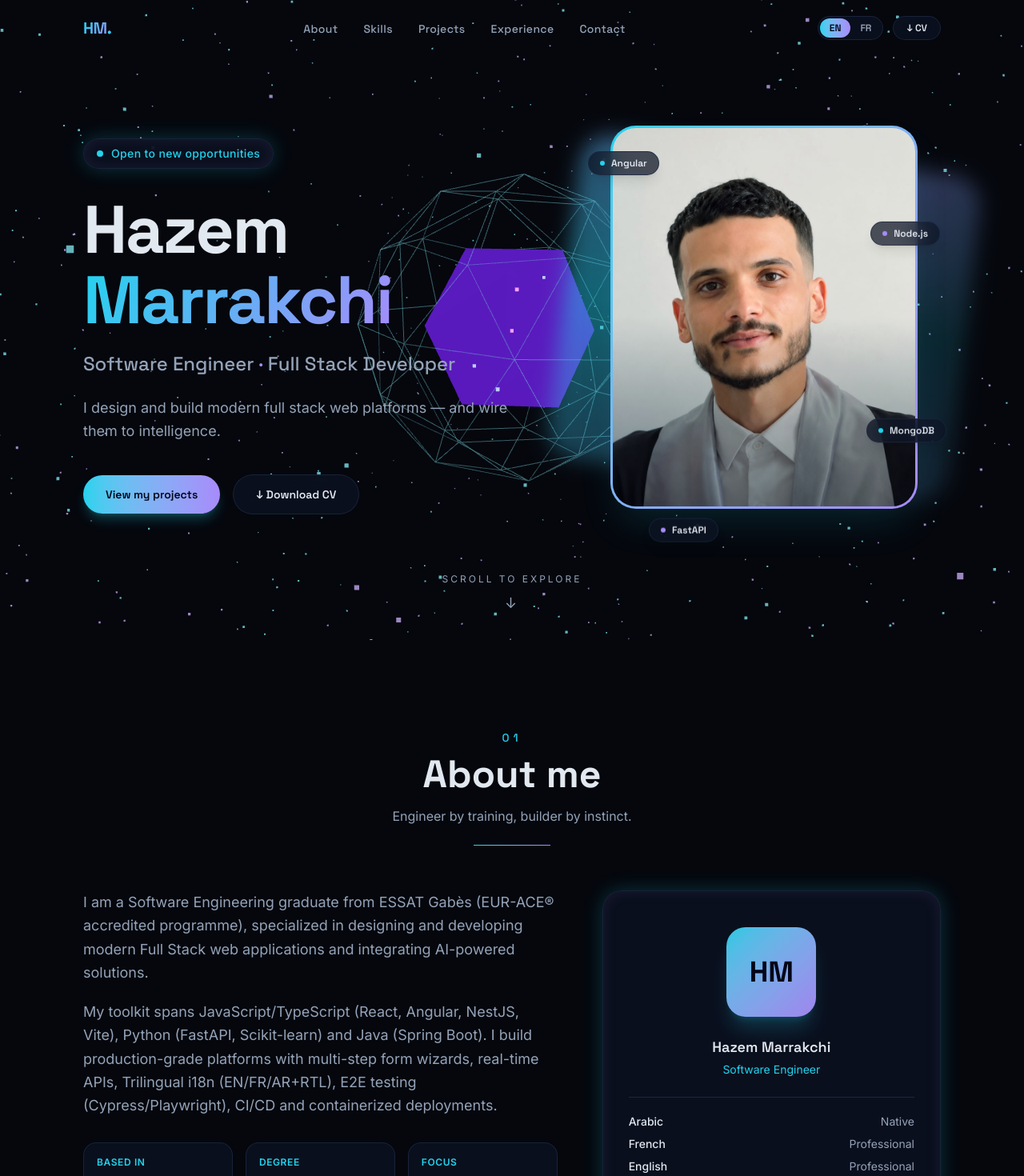
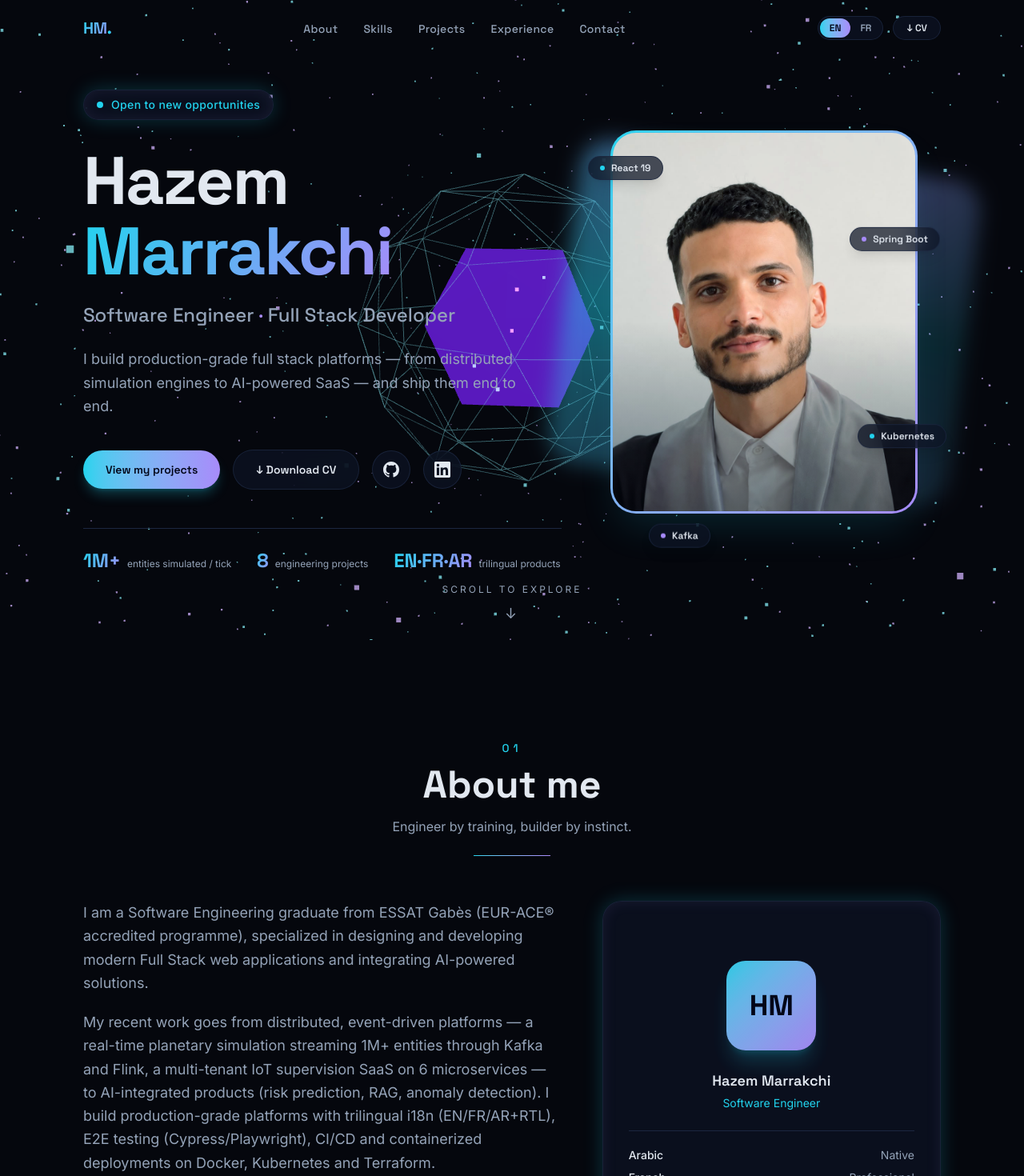
Before and after one commit to HazemMarrakchi/portfolio, a React (Vite) app: page / in a window 1280 px wide. Shown: the top 1470 px of the page at 80% size. Built offline with nearby package versions, Linux system fonts and the light colour scheme.

Commit message:
feat: add GAIA + TelemetryHub flagship projects, refresh pitch & skills, social CTAs, SEO (OG + JSON-LD)

```diff
--- a/index.html
+++ b/index.html
@@ -6,9 +6,40 @@
     <meta name="viewport" content="width=device-width, initial-scale=1.0" />
     <meta
       name="description"
-      content="Hazem Marrakchi — Software Engineer & Full Stack Developer. Angular, Node.js, Spring Boot, FastAPI. Building modern web platforms with AI integration."
+      content="Hazem Marrakchi — Software Engineer & Full Stack Developer. Distributed platforms (Kafka, Flink, Spring Boot), Angular, React, NestJS, FastAPI. Building production-grade web platforms with AI integration."
+    />
+    <meta name="theme-color" content="#05070d" />
+    <meta property="og:type" content="website" />
+    <meta property="og:title" content="Hazem Marrakchi — Software Engineer" />
+    <meta
+      property="og:description"
+      content="Full Stack Engineer building production-grade platforms: distributed simulation (1M+ entities/tick), multi-tenant IoT SaaS, AI-powered products."
+    />
+    <meta property="og:url" content="https://hazemmarrakchi.github.io/portfolio/" />
+    <meta property="og:image" content="https://hazemmarrakchi.github.io/portfolio/hazemphoto.jpeg" />
+    <meta name="twitter:card" content="summary_large_image" />
+    <meta name="twitter:title" content="Hazem Marrakchi — Software Engineer" />
+    <meta
+      name="twitter:description"
+      content="Full Stack Engineer building production-grade platforms: distributed simulation, multi-tenant IoT SaaS, AI-powered products."
     />
     <title>Hazem Marrakchi — Software Engineer</title>
+    <script type="application/ld+json">
+      {
+        "@context": "https://schema.org",
+        "@type": "Person",
+        "name": "Hazem Marrakchi",
+        "jobTitle": "Software Engineer",
+        "url": "https://hazemmarrakchi.github.io/portfolio/",
+        "sameAs": [
+          "https://github.com/HazemMarrakchi",
+          "https://www.linkedin.com/in/hazem-marrakchi/"
+        ],
+        "address": { "@type": "PostalAddress", "addressLocality": "Gabès", "addressCountry": "TN" },
+        "alumniOf": { "@type": "CollegeOrUniversity", "name": "ESSAT Gabès" },
+        "knowsAbout": ["Full Stack Development", "Distributed Systems", "Apache Kafka", "Spring Boot", "Angular", "React", "Machine Learning"]
+      }
+    </script>
     <link rel="preconnect" href="https://fonts.googleapis.com" />
     <link rel="preconnect" href="https://fonts.gstatic.com" crossorigin />
     <link
--- a/src/data/profile.ts
+++ b/src/data/profile.ts
@@ -42,8 +42,8 @@ export const profile = {
   role: { en: 'Software Engineer', fr: 'Ingénieur en Génie Logiciel' },
   tagline: { en: 'Full Stack Developer', fr: 'Développeur Full Stack' },
   heroPitch: {
-    en: 'I design and build modern full stack web platforms — and wire them to intelligence.',
-    fr: "Je conçois et développe des plateformes web full stack modernes — connectées à l'intelligence artificielle.",
+    en: 'I build production-grade full stack platforms — from distributed simulation engines to AI-powered SaaS — and ship them end to end.',
+    fr: "Je construis des plateformes full stack de niveau production — des moteurs de simulation distribués aux SaaS augmentés par l'IA — et je les livre de bout en bout.",
   },
   about: [
     {
@@ -51,8 +51,8 @@ export const profile = {
       fr: "Diplômé en Génie Logiciel de l'ESSAT Gabès (programme accrédité EUR-ACE®), je suis spécialisé dans la conception et le développement d'applications web Full Stack modernes et l'intégration de solutions d'intelligence artificielle.",
     },
     {
-      en: 'My toolkit spans JavaScript/TypeScript (React, Angular, NestJS, Vite), Python (FastAPI, Scikit-learn) and Java (Spring Boot). I build production-grade platforms with multi-step form wizards, real-time APIs, Trilingual i18n (EN/FR/AR+RTL), E2E testing (Cypress/Playwright), CI/CD and containerized deployments.',
-      fr: "Ma boîte à outils couvre JavaScript/TypeScript (React, Angular, NestJS, Vite), Python (FastAPI, Scikit-learn) et Java (Spring Boot). Je construis des plateformes de production avec formulaires multi-étapes, APIs en temps réel, i18n trilingue (EN/FR/AR+RTL), tests E2E (Cypress/Playwright), CI/CD et déploiements conteneurisés.",
+      en: 'My recent work goes from distributed, event-driven platforms — a real-time planetary simulation streaming 1M+ entities through Kafka and Flink, a multi-tenant IoT supervision SaaS on 6 microservices — to AI-integrated products (risk prediction, RAG, anomaly detection). I build production-grade platforms with trilingual i18n (EN/FR/AR+RTL), E2E testing (Cypress/Playwright), CI/CD and containerized deployments on Docker, Kubernetes and Terraform.',
+      fr: "Mes réalisations récentes vont des plateformes distribuées événementielles — une simulation planétaire temps réel streamant 1M+ entités via Kafka et Flink, un SaaS IoT multi-tenant sur 6 microservices — aux produits augmentés par l'IA (prédiction de risque, RAG, détection d'anomalies). Je construis des plateformes de production avec i18n trilingue (EN/FR/AR+RTL), tests E2E (Cypress/Playwright), CI/CD et déploiements conteneurisés sur Docker, Kubernetes et Terraform.",
     },
   ] as Localized[],
   skillGroups: [
@@ -69,20 +69,24 @@ export const profile = {
       items: ['Node.js', 'NestJS', 'Express.js', 'Spring Boot', 'FastAPI', 'REST APIs', 'WebSockets', '.NET'],
     },
     {
+      label: { en: 'Streaming & Data', fr: 'Streaming & Données' },
+      items: ['Apache Kafka', 'Apache Flink', 'PostgreSQL · PostGIS', 'TimescaleDB', 'Redis'],
+    },
+    {
       label: { en: 'Databases & ORM', fr: 'Bases de données & ORM' },
       items: ['MongoDB', 'MySQL', 'Oracle Database', 'SQLite', 'Drizzle ORM', 'Zod'],
     },
     {
       label: { en: 'AI & Machine Learning', fr: 'IA & Machine Learning' },
-      items: ['Scikit-learn', 'Deep Learning'],
+      items: ['Scikit-learn', 'Deep Learning', 'RAG'],
     },
     {
       label: { en: 'Cloud & DevOps', fr: 'Cloud & DevOps' },
-      items: ['Docker', 'Microsoft Azure', 'Linux'],
+      items: ['Docker', 'Kubernetes', 'Helm', 'Terraform', 'Microsoft Azure', 'Linux'],
     },
     {
-      label: { en: 'Testing & Quality', fr: 'Tests & Qualité' },
-      items: ['Cypress E2E', 'Playwright E2E', 'CI/CD (GitHub Actions)', 'OpenAPI / Swagger'],
+      label: { en: 'Observability & Testing', fr: 'Observabilité & Tests' },
+      items: ['Prometheus', 'Grafana', 'Cypress E2E', 'Playwright E2E', 'CI/CD (GitHub & GitLab)', 'OpenAPI / Swagger'],
     },
     {
       label: { en: 'Tools & Methods', fr: 'Outils & Méthodes' },
@@ -90,6 +94,36 @@ export const profile = {
     },
   ],
   projects: [
+    {
+      id: 'gaia',
+      name: 'GAIA — The Living Planet Simulation',
+      kind: { en: 'Distributed Simulation Platform — 1M+ entities', fr: 'Plateforme de Simulation Distribuée — 1M+ entités' },
+      description: {
+        en: 'A real-time distributed simulation platform that models the world as a system of interacting domains — energy/climate, cities, transport and finance — where a crisis in one domain mechanically propagates to the others. Java 21 discrete-event engine simulating 1M+ entities per tick (~130 ticks/s), events streamed through Kafka, continuously aggregated by Apache Flink into PostGIS, and an AI service (FastAPI) forecasting, detecting anomalies and suggesting interventions operators validate in a what-if scenario engine with deterministic replay. Mission-control 3D globe (Angular 19 + Three.js) with day/night earth, live regional hot-spots and cross-domain crisis HUD, plus an observability stack: Prometheus, Grafana, Micrometer metrics. Packaged with Docker Compose, Helm charts and Terraform (Azure AKS), CI/CD on GitLab.',
+        fr: "Une plateforme de simulation distribuée temps réel modélisant le monde comme un système de domaines interconnectés — énergie/climat, villes, transport, finance — où une crise dans un domaine se propage mécaniquement aux autres. Moteur Java 21 à événements discrets simulant 1M+ entités par tick (~130 ticks/s), événements streamés via Kafka, agrégés en continu par Apache Flink dans PostGIS, et un service IA (FastAPI) qui prévoit, détecte les anomalies et suggère des interventions validables dans un moteur de scénarios what-if avec replay déterministe. Globe 3D mission-control (Angular 19 + Three.js) avec terre jour/nuit, hot-spots régionaux live et HUD de crise cross-domain, plus l'observabilité complète : Prometheus, Grafana, métriques Micrometer. Packagé avec Docker Compose, charts Helm et Terraform (Azure AKS), CI/CD GitLab.",
+      },
+      stack: ['Java 21', 'Spring Boot', 'Apache Kafka', 'Apache Flink', 'PostGIS', 'Angular 19', 'Three.js', 'FastAPI', 'Docker', 'Kubernetes · Helm', 'Terraform', 'GitLab CI'],
+      highlight: {
+        en: '1M+ entities per tick · cross-domain crisis propagation · deterministic replay',
+        fr: '1M+ entités par tick · propagation de crise cross-domain · replay déterministe',
+      },
+      link: 'https://github.com/HazemMarrakchi/Gaia',
+    },
+    {
+      id: 'telemetryhub',
+      name: 'TelemetryHub — Industrial IoT Supervision SaaS',
+      kind: { en: 'Multi-Tenant Microservices SaaS', fr: 'SaaS Multi-Tenant en Microservices' },
+      description: {
+        en: 'A multi-tenant SaaS for industrial IoT fleet supervision, architected as 6 Spring Boot microservices (gateway, auth, fleet, telemetry ingestion, alerting, reports) communicating through Kafka: device registry with JWT/OAuth2 per-tenant isolation, high-frequency telemetry ingestion into TimescaleDB hypertables, real-time rule-based alerting, PDF report generation and an Angular 18 operations console. An auxiliary FastAPI RAG service answers natural-language questions over fleet data. Shipped with Helm charts, Terraform, Prometheus/Grafana observability and full CI/CD.',
+        fr: "Un SaaS multi-tenant de supervision de flottes IoT industrielles, architecturé en 6 microservices Spring Boot (gateway, auth, flotte, ingestion télémétrie, alerting, rapports) communiquant via Kafka : registre d'appareils avec isolation par tenant JWT/OAuth2, ingestion haute fréquence dans des hypertables TimescaleDB, alerting temps réel sur règles, génération de rapports PDF et console d'opérations Angular 18. Un service FastAPI RAG auxiliaire répond aux questions en langage naturel sur les données de flotte. Livré avec charts Helm, Terraform, observabilité Prometheus/Grafana et CI/CD complet.",
+      },
+      stack: ['Spring Boot', 'Java 21', 'Apache Kafka', 'TimescaleDB', 'Angular 18', 'FastAPI', 'Redis', 'Docker', 'Kubernetes · Helm', 'Terraform', 'CI/CD'],
+      highlight: {
+        en: '6 microservices · multi-tenant isolation · time-series at scale',
+        fr: '6 microservices · isolation multi-tenant · séries temporelles à grande échelle',
+      },
+      link: 'https://github.com/HazemMarrakchi/telemetryhub',
+    },
     {
       id: 'facturia',
       name: 'Facturia — EU-Compliant E-Invoicing SaaS',
--- a/src/features/hero/Hero.tsx
+++ b/src/features/hero/Hero.tsx
@@ -43,7 +43,42 @@ export default function Hero() {
             >
               ↓ {t.hero.downloadCV}
             </a>
+            <a
+              href={profile.github}
+              target="_blank"
+              rel="noopener noreferrer"
+              aria-label="GitHub"
+              className="glass hover:border-accent/60 hover:text-accent flex h-12 w-12 items-center justify-center rounded-full text-frost transition-all duration-300 hover:-translate-y-0.5"
+            >
+              <svg viewBox="0 0 24 24" fill="currentColor" aria-hidden="true" className="h-5 w-5">
+                <path d="M12 0C5.37 0 0 5.37 0 12c0 5.31 3.435 9.795 8.205 11.385.6.105.825-.255.825-.57 0-.285-.015-1.23-.015-2.235-3.015.555-3.795-.735-4.035-1.41-.135-.345-.72-1.41-1.23-1.695-.42-.225-1.02-.78-.015-.795.945-.015 1.62.87 1.845 1.23 1.08 1.815 2.805 1.305 3.495.99.105-.78.42-1.305.765-1.605-2.67-.3-5.46-1.335-5.46-5.925 0-1.305.465-2.385 1.23-3.225-.12-.3-.54-1.53.12-3.18 0 0 1.005-.315 3.3 1.23.96-.27 1.98-.405 3-.405s2.04.135 3 .405c2.295-1.56 3.3-1.23 3.3-1.23.66 1.65.24 2.88.12 3.18.765.84 1.23 1.905 1.23 3.225 0 4.605-2.805 5.625-5.475 5.925.435.375.81 1.095.81 2.22 0 1.605-.015 2.895-.015 3.3 0 .315.225.69.825.57A12.02 12.02 0 0024 12c0-6.63-5.37-12-12-12z" />
+              </svg>
+            </a>
+            <a
+              href={profile.linkedin}
+              target="_blank"
+              rel="noopener noreferrer"
+              aria-label="LinkedIn"
+              className="glass hover:border-accent/60 hover:text-accent flex h-12 w-12 items-center justify-center rounded-full text-frost transition-all duration-300 hover:-translate-y-0.5"
+            >
+              <svg viewBox="0 0 24 24" fill="currentColor" aria-hidden="true" className="h-5 w-5">
+                <path d="M20.447 20.452h-3.554v-5.569c0-1.328-.027-3.037-1.852-3.037-1.853 0-2.136 1.445-2.136 2.939v5.667H9.351V9h3.414v1.561h.046c.477-.9 1.637-1.85 3.37-1.85 3.601 0 4.267 2.37 4.267 5.455v6.286zM5.337 7.433a2.062 2.062 0 01-2.063-2.065 2.064 2.064 0 112.063 2.065zm1.782 13.019H3.555V9h3.564v11.452zM22.225 0H1.771C.792 0 0 .774 0 1.729v20.542C0 23.227.792 24 1.771 24h20.451C23.2 24 24 23.227 24 22.271V1.729C24 .774 23.2 0 22.222 0h.003z" />
+              </svg>
+            </a>
           </div>
+
+          <ul className="border-line mt-12 flex flex-wrap gap-x-8 gap-y-3 border-t pt-6">
+            {[
+              { value: '1M+', label: L({ en: 'entities simulated / tick', fr: 'entités simulées / tick' }) },
+              { value: '8', label: L({ en: 'engineering projects', fr: 'projets d’ingénierie' }) },
+              { value: 'EN·FR·AR', label: L({ en: 'trilingual products', fr: 'produits trilingues' }) },
+            ].map((stat) => (
+              <li key={stat.label} className="flex items-baseline gap-2">
+                <span className="font-display text-gradient text-2xl font-bold">{stat.value}</span>
+                <span className="text-mist text-xs leading-tight">{stat.label}</span>
+              </li>
+            ))}
+          </ul>
         </div>
 
         <Portrait />
--- a/src/features/hero/Portrait.tsx
+++ b/src/features/hero/Portrait.tsx
@@ -3,10 +3,10 @@ import { logger } from '../../core/logger'
 import { profile } from '../../data/profile'
 
 const STACK_BADGES = [
-  { label: 'Angular', dot: 'bg-accent', position: 'top-8 -left-3 sm:-left-7', delay: '0s' },
-  { label: 'Node.js', dot: 'bg-violet', position: 'top-1/4 -right-3 sm:-right-7', delay: '1.4s' },
-  { label: 'FastAPI', dot: 'bg-violet', position: '-bottom-5 left-8 sm:left-12', delay: '0.7s' },
-  { label: 'MongoDB', dot: 'bg-accent', position: 'bottom-24 -right-4 sm:-right-9', delay: '2.1s' },
+  { label: 'React 19', dot: 'bg-accent', position: 'top-8 -left-3 sm:-left-7', delay: '0s' },
+  { label: 'Spring Boot', dot: 'bg-violet', position: 'top-1/4 -right-3 sm:-right-7', delay: '1.4s' },
+  { label: 'Kafka', dot: 'bg-violet', position: '-bottom-5 left-8 sm:left-12', delay: '0.7s' },
+  { label: 'Kubernetes', dot: 'bg-accent', position: 'bottom-24 -right-4 sm:-right-9', delay: '2.1s' },
 ]
 
 export default function Portrait() {
```
